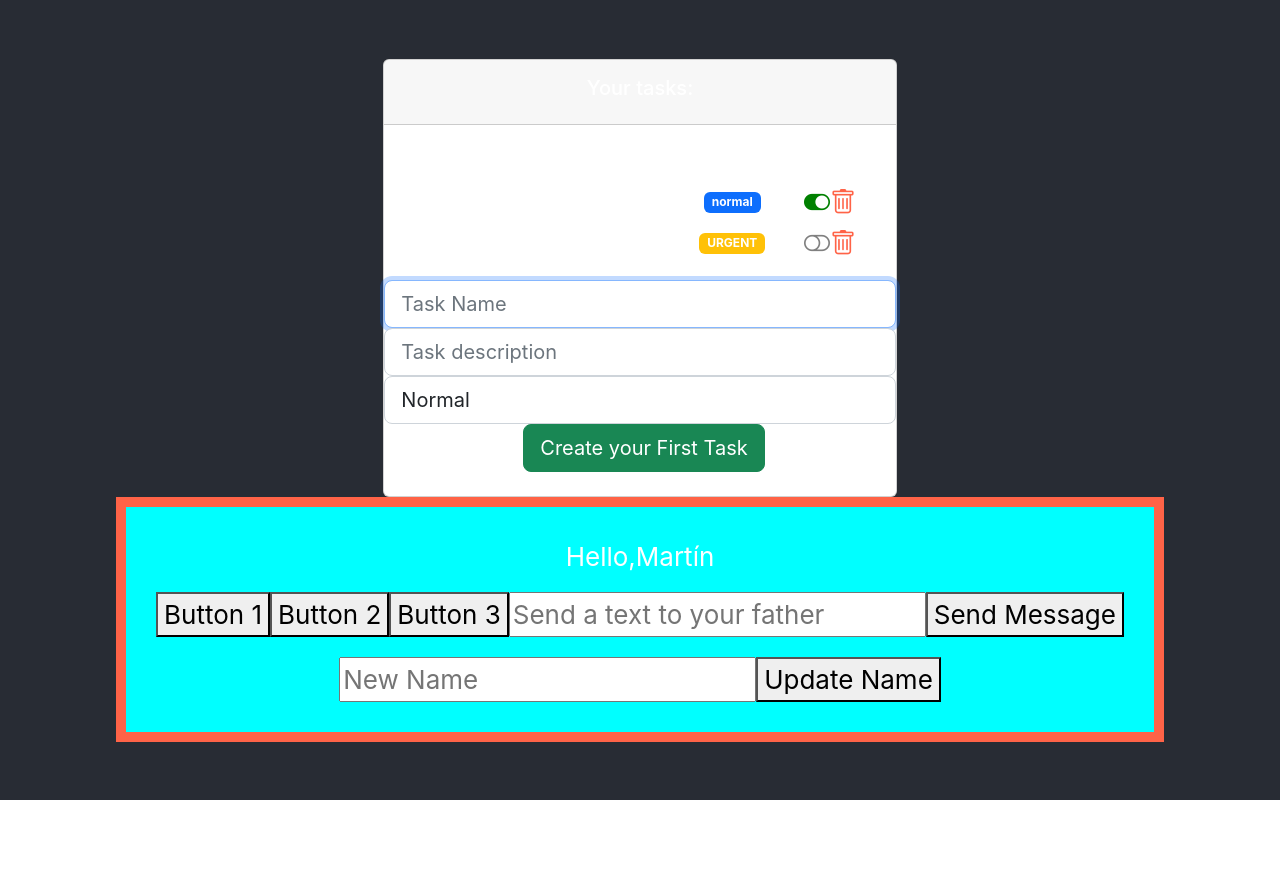
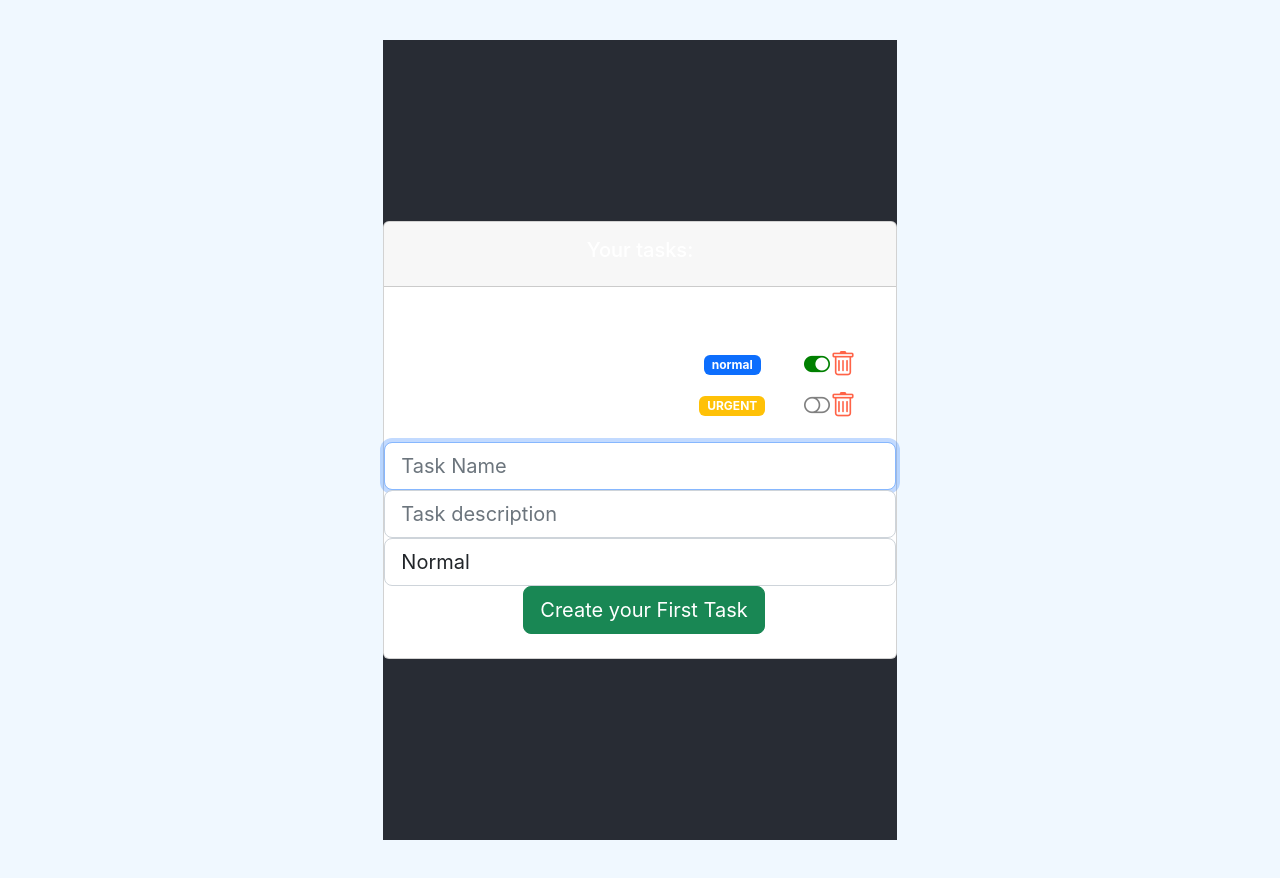
Before and after one commit to crccode/hello-world, a React (Create React App) app: page / in a window 1280 px wide. Before the commit the page ends 800 px from the top, so only its background shows below. Built offline with nearby package versions, Linux system fonts and the light colour scheme.

Commit message:
Boton del icono
Cambiar el estado
Pasamos un funcion en los props

```diff
--- a/src/App.css
+++ b/src/App.css
@@ -36,3 +36,11 @@
     transform: rotate(360deg);
   }
 }
+body{
+  display: flex;
+  align-items: center;
+  justify-content: center;
+  padding-top: 40px;
+  padding-bottom: 40px;
+  background-color: aliceblue;
+}
--- a/src/App.js
+++ b/src/App.js
@@ -24,7 +24,7 @@ function App() {
         </Ejemplo4>
         <Greetingstyled name="Marta"></Greetingstyled> */}
         {/* Gestion eventoa */}
-        <Father></Father>
+        {/* <Father></Father> */}
       </header>
     </div>
   );
--- a/src/components/container/task_list.jsx
+++ b/src/components/container/task_list.jsx
@@ -26,9 +26,21 @@ const TaskListComponent= () => {
             console.log('TaskList component is going to unmount...')
         }
     }, [tasks])
-
-    const changeCompleted = (id) => {
-        console.log('Cambiar el estado de la tarea');
+    //Pasmmos esta funcion al hijo atraves de props. Creamos un props en task llamado complete
+    function completeTask(task){
+        /**
+         * Buscamos el indice, sacamos el indice de la tarea
+         * tempTask Son todas las tareas que hay
+         * Modificamos la tarea y cambiamos el valor
+         * Actualiza el componente
+         */
+        console.log('Complete this Task:', task);
+        const index = tasks.indexOf(task);
+        const tempTasks = [...tasks];
+        tempTasks[index].completed = !tempTasks[index].completed;
+        // We update the state of the component with the new list of tasks and it will update the
+        // Iteration of the tasks in order to show the task updated
+        setTasks(tempTasks);
     }
     return (
         <div>
@@ -56,6 +68,7 @@ const TaskListComponent= () => {
                                             <TaskComponent
                                                 key={index}
                                                 task={task}
+                                                complete={completeTask}
                                             >
                                             </TaskComponent>
                                         )
--- a/src/components/pure/task.jsx
+++ b/src/components/pure/task.jsx
@@ -4,7 +4,7 @@ import {Task} from "../../models/task.class"
 // Importamos la hoja de estilos
 import '../../styles/task.scss'
 import { LEVELS } from '../../models/levels.enum';
-const TaskComponent = ({ task }) => {
+const TaskComponent = ({ task, complete}) => {
   //ESTO SE USA CUANDO UNA TAREA DESAPARECE O LA BORREMOS , MODIFIQUEMOS
   useEffect(() => {
       console.log('Created Task')
@@ -50,9 +50,9 @@ const TaskComponent = ({ task }) => {
      */
     function taskCompletedIcon(){
         if(task.completed){
-            return (<i  className='bi-toggle-on task-action' style={{color: 'green'}}></i>)
+            return (<i onClick={()=>complete(task)} className='bi-toggle-on task-action' style={{color: 'green'}}></i>)
         }else{
-            return (<i className='bi-toggle-off task-action' style={{color: 'grey'}}></i>)
+            return (<i onClick={()=>complete(task)} className='bi-toggle-off task-action' style={{color: 'grey'}}></i>)
         }
     }
 
@@ -86,7 +86,8 @@ const TaskComponent = ({ task }) => {
 
 TaskComponent.propTypes = {
     // Lo que recibe el props no es una cadena TextDecoder, numero es task
-    task: PropTypes.instanceOf(Task)
+    task: PropTypes.instanceOf(Task).isRequired,
+    complete: PropTypes.func.isRequired
 };
 
 export default TaskComponent
--- a/src/styles/task.scss
+++ b/src/styles/task.scss
@@ -1,4 +1,3 @@
-.task-name{
-    font-weight: bold;
-    color: blue
+.task-action{
+    cursor: pointer;
 }
```
